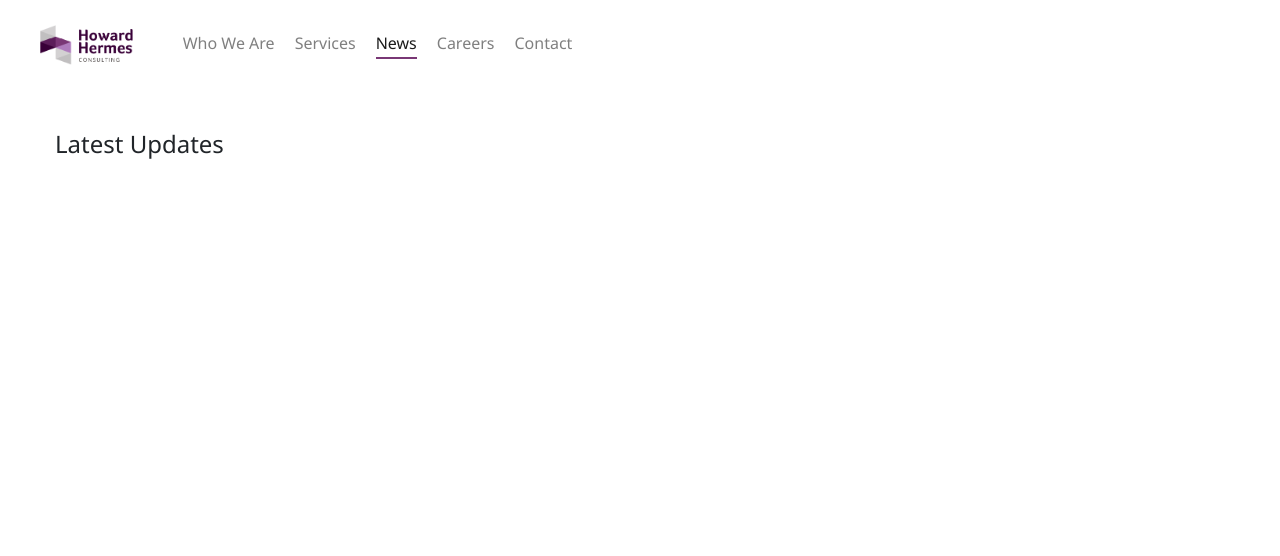
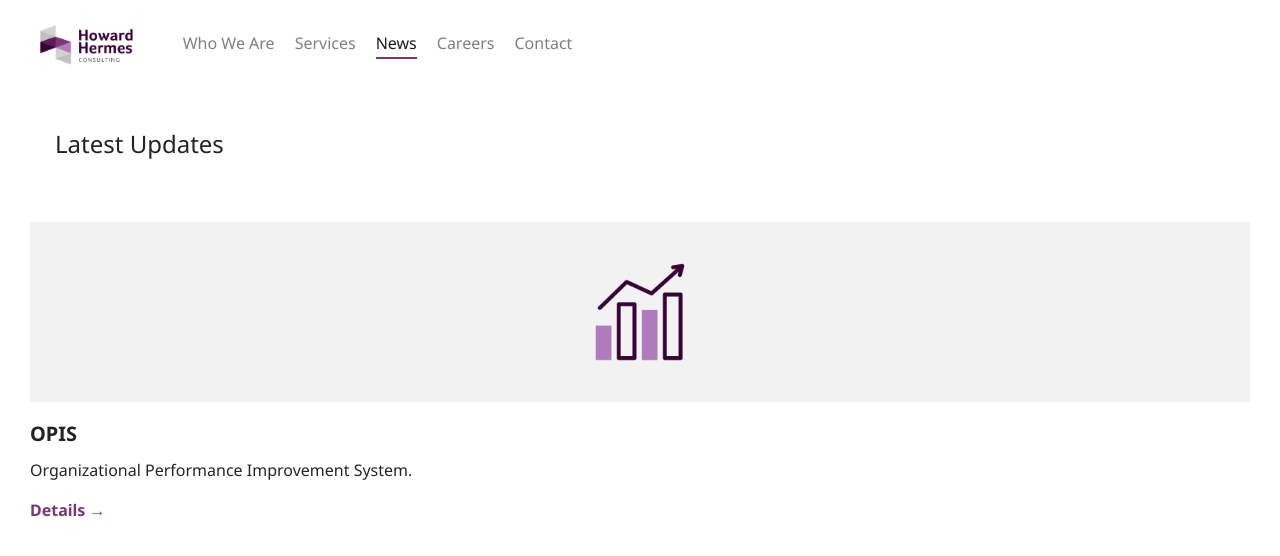
Before and after one commit to m26416141/hha, a PHP site: page /news.php in a window 1280 px wide. Shown: the top 556 px of the page. Run offline with PHP 8.4, Linux system fonts and the light colour scheme; some libraries are stand-ins or nearby versions.

Commit message:
updated news page

```diff
--- a/news.php
+++ b/news.php
@@ -48,14 +48,31 @@
         </div>
     </nav>
     <div class="container-fluid">
-        <div id="news-row" class="row">
+        <div class="row">
             <div id="news-info-title" class="col-sm-12">
                 <h4>Latest Updates</h4>
             </div>
-            <div id="news-info-item" class="col-sm-3">
-
+        </div>
+        <div id="news-row" class="row">
+                <div id="news-info-item" class="col-sm">
+                    <div class="card">
+                        <div class="card-body">
+                            <div class="card-media">
+                                <a>
+                                    <img src="assets/img/M-10.png" alt="" style="
+                                        height: 100px;
+                                        display: block;
+                                        margin-left: auto;
+                                        margin-right: auto;">
+                                </a>
+                            </div>
+                            <h4 class="card-title services-card-title" style=" font-weight: 700">OPIS</h4>
+                            <p style="font-weight: 300;">Organizational Performance Improvement System.</p>
+                            <a class="about-us-link" style="text-decoration: none;" href="" data-target=" #modalOpis" data-toggle="modal">Details &rarr;</a>
+                        </div>
+                    </div>
+                </div>
             </div>
-        </div>
     </div>
 </body>
 
```
